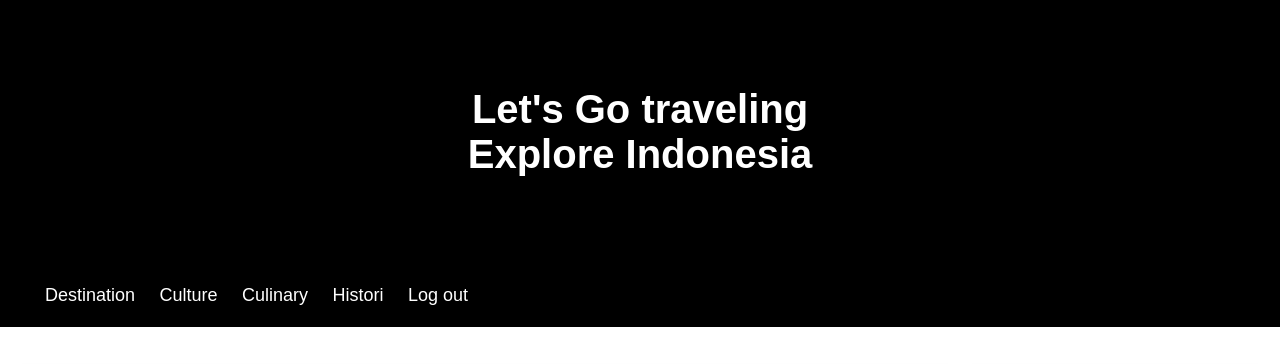
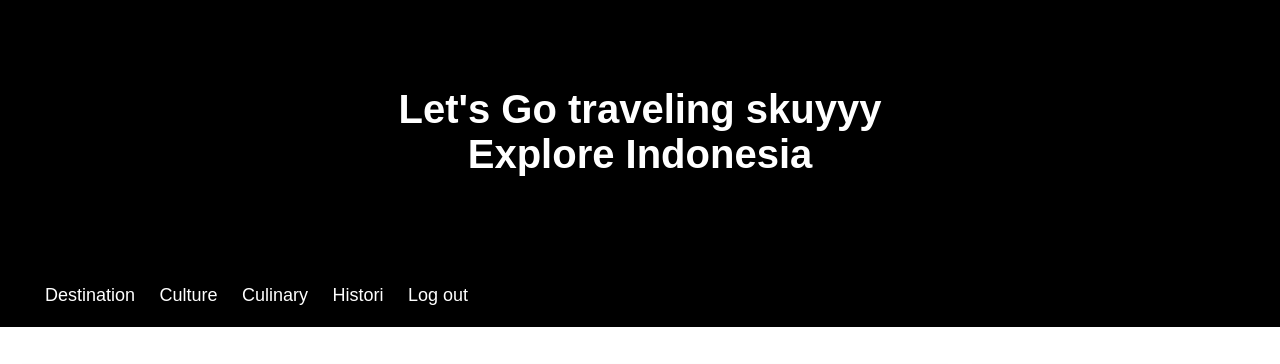
Before and after one commit to Alfiatunmasrifah/Dicoding-dasarweb, a plain HTML site: page index.html in a window 1280 px wide. Shown: the top 364 px of the page. Drawn offline with Linux system fonts and the light colour scheme.

Commit message:
Update index.html

```diff
--- a/index.html
+++ b/index.html
@@ -10,7 +10,7 @@
 <body>
     <header>
         <div class="jumbotron">
-           <h1> Let's Go traveling <br>
+           <h1> Let's Go traveling skuyyy <br>
               Explore Indonesia</h1>
         </div>
         <nav>
```
